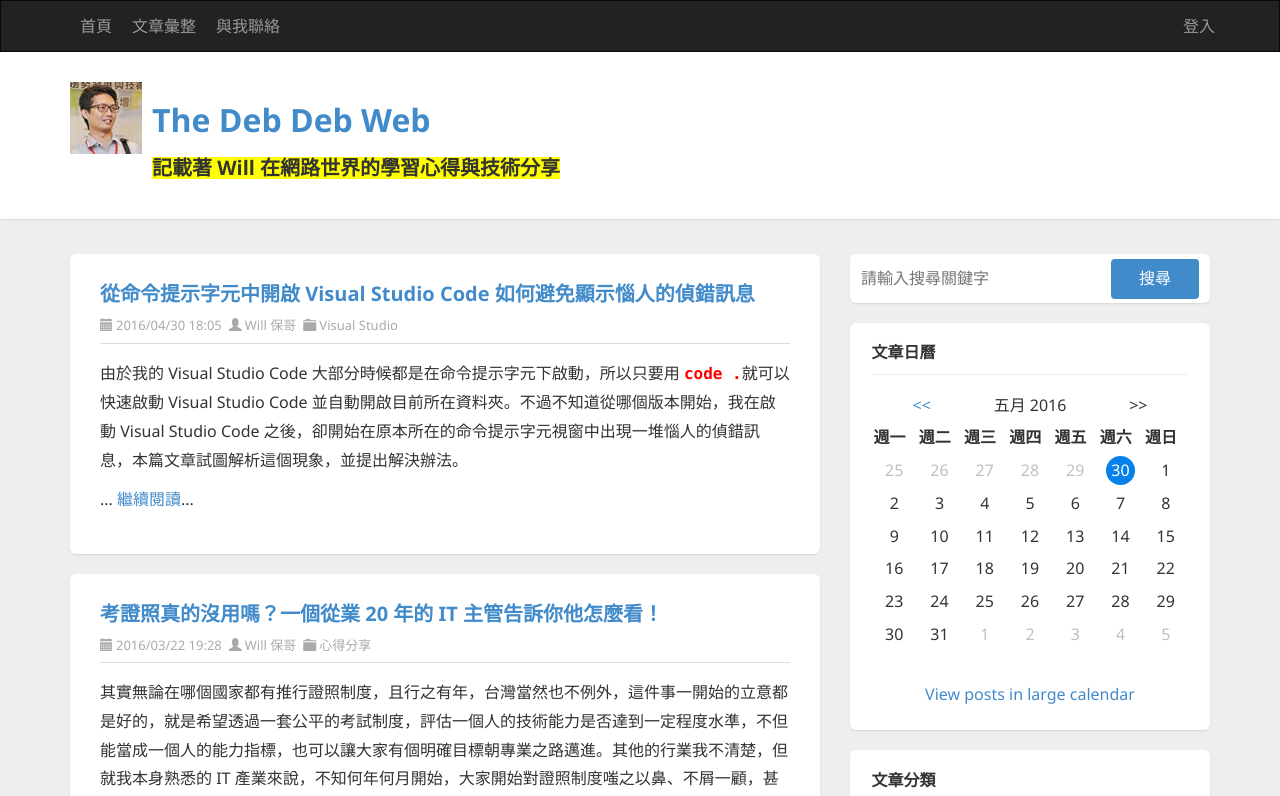
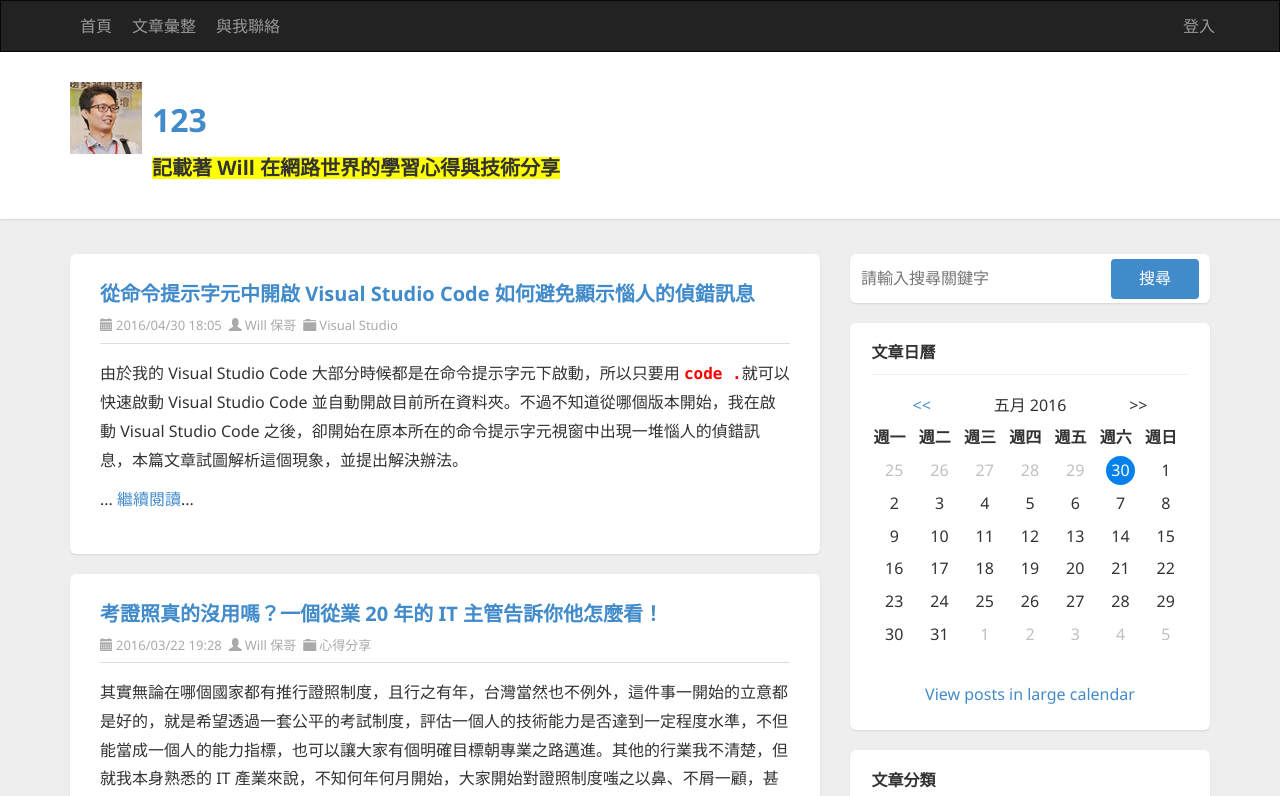
Before and after one commit to debbieyiu/demo1, an Angular app: page / in a window 1280 px wide. Shown: the top 796 px of the page. Built offline with nearby package versions, Linux system fonts and the light colour scheme.

Commit message:
練習 Angular 元件通訊：透過 @Input() 宣告傳入屬性

```diff
--- a/src/app/app.component.html
+++ b/src/app/app.component.html
@@ -1,4 +1,4 @@
-<app-header>  </app-header>
+<app-header [title]="123">  </app-header>
 
   <!-- CONTAINER START-->
   <section class="container">
--- a/src/app/header/header.component.ts
+++ b/src/app/header/header.component.ts
@@ -1,6 +1,4 @@
-import { NgModel } from '@angular/forms/src/directives';
-import { Title } from '@angular/platform-browser/platform-browser';
-import { Component, OnInit } from '@angular/core';
+import { Component, OnInit, Input } from '@angular/core';
 
 @Component({
   selector: 'app-header',
@@ -9,6 +7,7 @@ import { Component, OnInit } from '@angular/core';
 })
 export class HeaderComponent implements OnInit {
 
+  @Input()
   title = "The Deb Deb Web";
   counter = 0;
   constructor() { }
```
